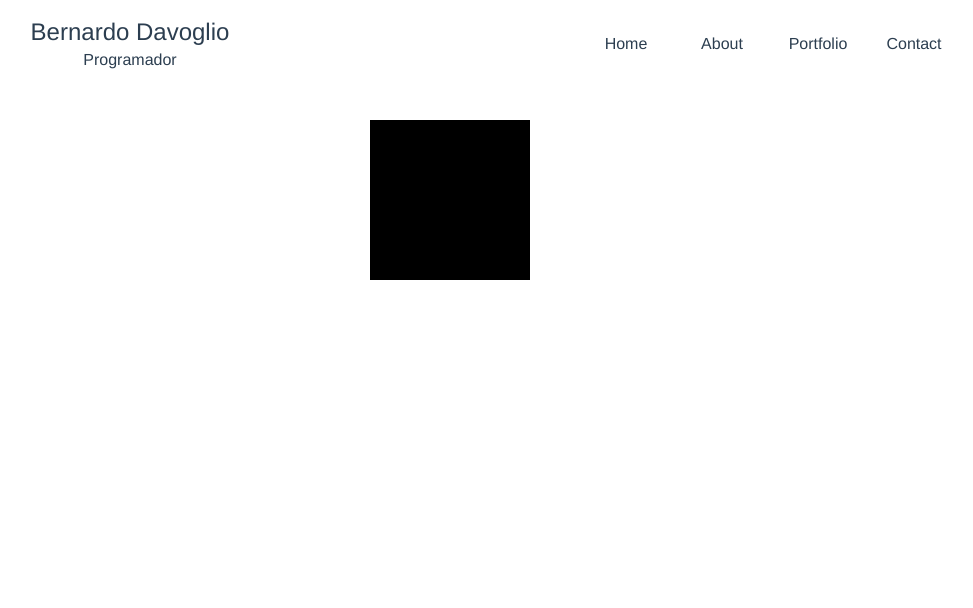
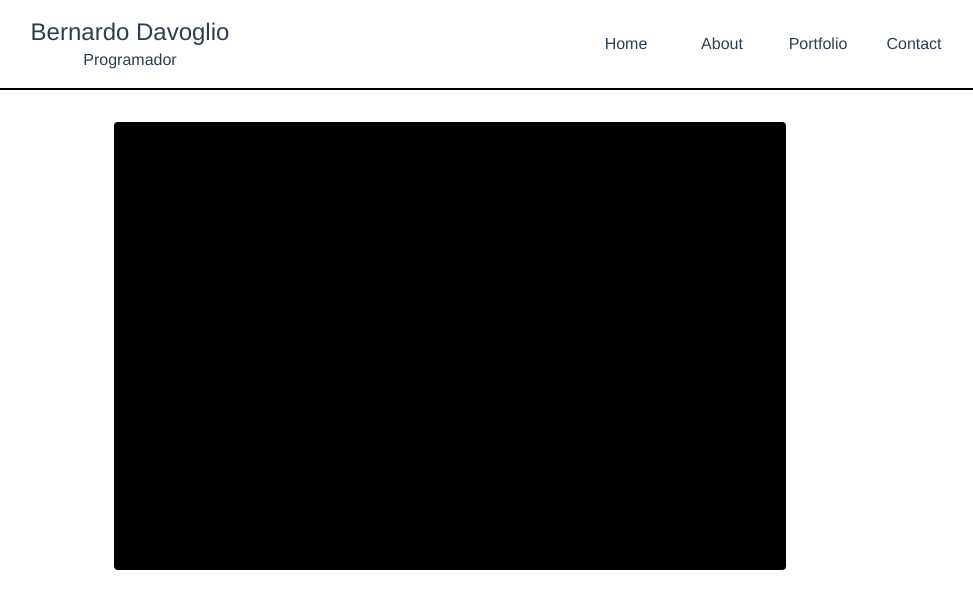
Before and after one commit to BerDavoglio/portfolio_front_v1, a Vue app: page / in a window 1280 px wide. Shown: the top 608 px of the page, without its empty margins (190-1163 px from the left). Built offline with nearby package versions, Linux system fonts and the light colour scheme.

Commit message:
Tried to add the page in github pages

```diff
--- a/package.json
+++ b/package.json
@@ -5,7 +5,8 @@
   "scripts": {
     "serve": "vue-cli-service serve",
     "build": "vue-cli-service build",
-    "lint": "vue-cli-service lint"
+    "lint": "vue-cli-service lint",
+    "deploy": "sh deploy.sh"
   },
   "dependencies": {
     "autoprefixer": "^10",
--- a/src/components/headers/HeaderComponent.vue
+++ b/src/components/headers/HeaderComponent.vue
@@ -1,4 +1,5 @@
 <template>
+  <div>
     <div className="grid grid-cols-2 py-4">
       <div>
         <p className="text-2xl">Bernardo Davoglio</p>
@@ -11,6 +12,8 @@
         <div className="w-24">Contact</div>
       </div>
     </div>
+    <div className="w-[95%] h-0.5 bg-black m-auto"></div>
+  </div>
 </template>
 
 <script>
--- a/src/views/HomeView.vue
+++ b/src/views/HomeView.vue
@@ -1,6 +1,6 @@
 <template>
   <div class="home">
-    <div className="bg-black h-40 w-40 mx-auto"></div>
+    <div className="bg-black h-[28rem] w-[42rem] mx-auto rounded"></div>
   </div>
 </template>
 
--- a/vue.config.js
+++ b/vue.config.js
@@ -2,4 +2,5 @@ const { defineConfig } = require('@vue/cli-service');
 
 module.exports = defineConfig({
   transpileDependencies: true,
+  publicPath: '/portfolio/',
 });
```
Also changed, not shown: 2 other files (tests, documents, lock files or other folders). Lines whose indentation alone changed are shown as unchanged.
